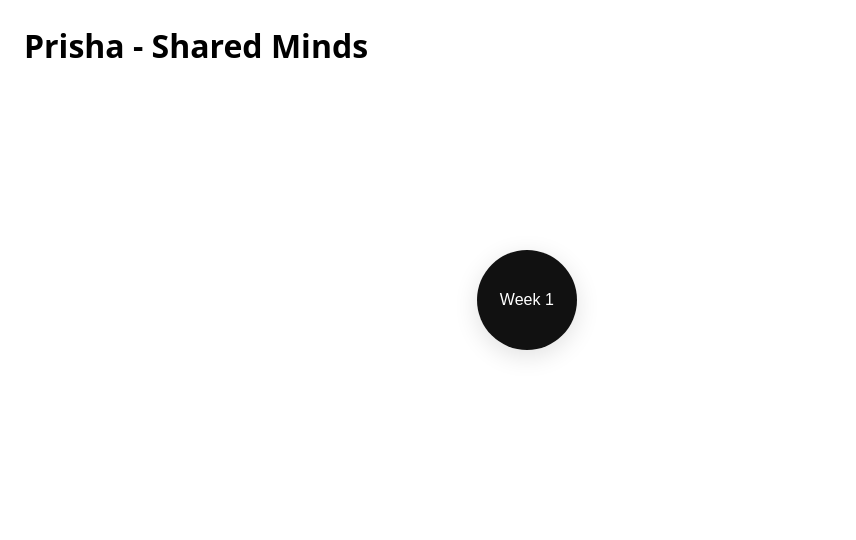
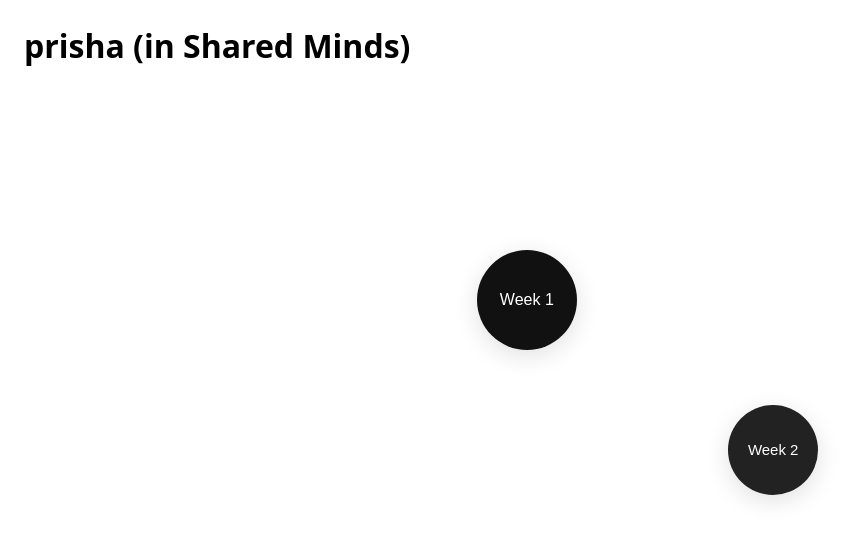
Before and after one commit to prishajain-23/prisha-shared-minds, a plain HTML site: page index.html in a window 1280 px wide. Shown: the whole page, without its empty margins (0-856 px from the left). Drawn offline with Linux system fonts and the light colour scheme.

Commit message:
adding week 2 to home page

```diff
--- a/index.html
+++ b/index.html
@@ -2,14 +2,14 @@
 <html lang="en">
 <head>
   <meta charset="utf-8" />
-  <title>Prisha Shared Minds</title>
+  <title>Prisha (in Shared Minds)</title>
   <meta name="viewport" content="width=device-width, initial-scale=1" />
   <style>
     body { font-family: system-ui, -apple-system, Segoe UI, Roboto, Helvetica, Arial, sans-serif; margin: 24px; }
   </style>
 </head>
 <body>
-<h1>Prisha - Shared Minds</h1>
+<h1>prisha (in Shared Minds)</h1>
   <script src="shared-minds.js"></script>
 </body>
 </html>
--- a/shared-minds.js
+++ b/shared-minds.js
@@ -6,7 +6,7 @@
   const weeks = [
     { label: 'Week 1', href: 'week1/index.html', size: 100, bg: '#111', color: '#fff', speed: 2 },
     // Add more weeks like:
-    // { label: 'Week 2', href: 'week2/index.html', size: 90, bg: '#222', color: '#fff', speed: 2.2 },
+    { label: 'Week 2', href: 'week2/index.html', size: 90, bg: '#222', color: '#fff', speed: 2.2 },
     // { label: 'Week 3', href: 'week3/index.html', size: 90, bg: '#333', color: '#fff', speed: 1.8 },
   ];
 
```
